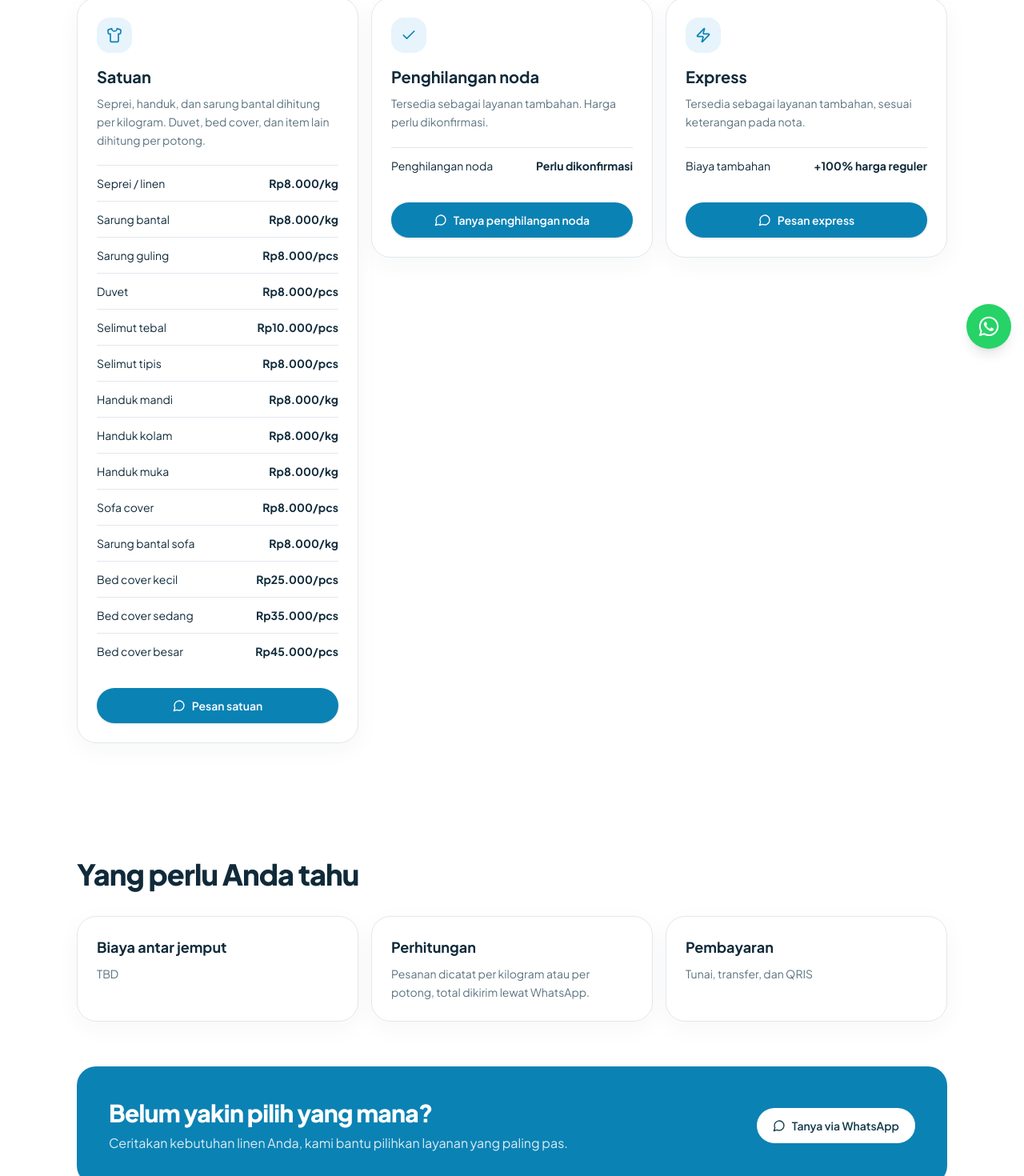
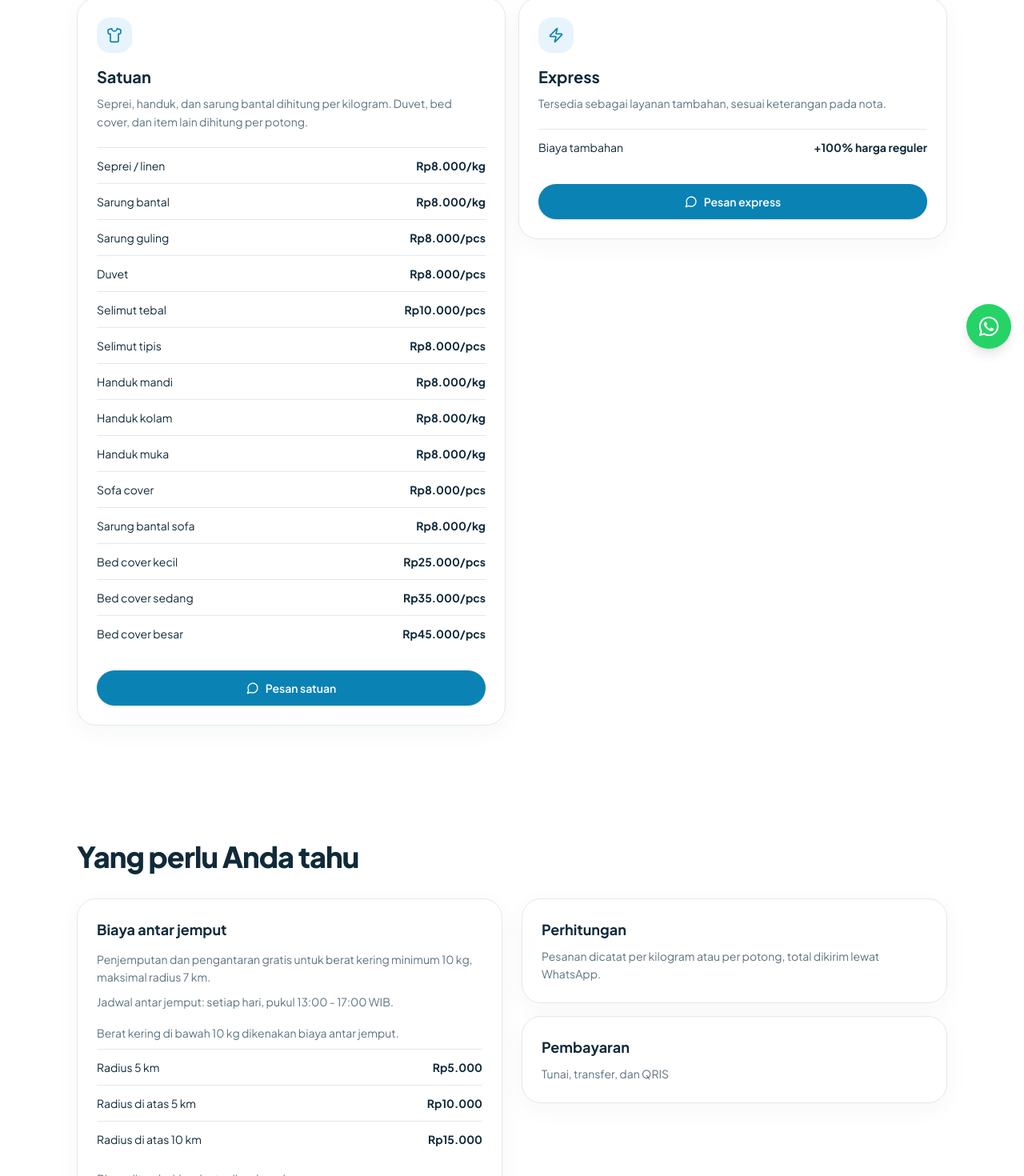
Before and after one commit to BriyanSitinjak/swaca-website, a Next.js app: page /layanan in a window 1280 px wide. Shown: the part 344-1814 px from the top of the page at 80% size. Built offline with nearby package versions, Linux system fonts and the light colour scheme.

Commit message:
fix: adjust content

```diff
--- a/src/components/home/Hero.tsx
+++ b/src/components/home/Hero.tsx
@@ -3,7 +3,7 @@ import { PageSection } from "@/components/layout/PageSection";
 import { CtaLink } from "@/components/ui/CtaLink";
 import { PhotoSlot } from "@/components/ui/PhotoSlot";
 import { ChatCtaLabel, SiteIcon } from "@/components/ui/SiteIcon";
-import { accentIcon, photoTall, primaryButton, proseText, secondaryButton } from "@/components/ui/styles";
+import { accentIcon, leadText, photoTall, primaryButton, secondaryButton } from "@/components/ui/styles";
 
 export function Hero() {
   const home = site.home;
@@ -18,7 +18,7 @@ export function Hero() {
             <h1 className="mt-5 text-[2rem] leading-[1.15] font-extrabold tracking-tight text-[#102A3A] sm:text-5xl">
               {home.title}
             </h1>
-            <p className={`mt-4 max-w-xl ${proseText}`}>{home.subtitle}</p>
+            <p className={leadText}>{home.subtitle}</p>
             <div className="mt-6 flex flex-col gap-3 sm:flex-row">
               <CtaLink cta={home.primaryCta} className={primaryButton}>
                 <ChatCtaLabel label={home.primaryCta.label} />
--- a/src/components/kontak/ContactDetails.tsx
+++ b/src/components/kontak/ContactDetails.tsx
@@ -7,7 +7,7 @@ import { CtaLink } from "@/components/ui/CtaLink";
 import { IconBadge } from "@/components/ui/IconBadge";
 import { SectionHeading } from "@/components/ui/SectionHeading";
 import { ChatCtaLabel } from "@/components/ui/SiteIcon";
-import { bodyText, inlineTextLink, primaryButtonBlock, surface } from "@/components/ui/styles";
+import { bodyText, inlineTextLink, primaryButtonBlock, surface, twoColumnGrid } from "@/components/ui/styles";
 
 function InfoCard({ icon, label, children }: { icon: IconName; label: string; children: ReactNode }) {
   return (
@@ -41,7 +41,7 @@ export function ContactDetails() {
     <PageSection pad="page">
         <SectionHeading as="h1" className="max-w-3xl" eyebrow={kontak.eyebrow} title={kontak.title} description={kontak.intro} />
 
-        <div className="mt-8 grid items-stretch gap-4 lg:grid-cols-2 lg:gap-6">
+        <div className={twoColumnGrid}>
           <div className="flex flex-col gap-4">
             <InfoCard icon={kontak.addressIcon} label={kontak.addressLabel}>
               <p className={`mt-1 text-pretty ${bodyText}`}>{site.address.display}</p>
--- a/src/components/layanan/PriceGroups.tsx
+++ b/src/components/layanan/PriceGroups.tsx
@@ -1,26 +1,16 @@
-import type { ServiceGroup } from "@/content/site";
-import { site } from "@/content/site";
+import { site, type ServiceGroup } from "@/content/site";
 import { PageSection } from "@/components/layout/PageSection";
 import { CtaLink } from "@/components/ui/CtaLink";
 import { IconBadge } from "@/components/ui/IconBadge";
 import { PriceLines } from "@/components/ui/PriceLines";
 import { SectionHeading } from "@/components/ui/SectionHeading";
 import { ChatCtaLabel } from "@/components/ui/SiteIcon";
-import { bodyText, cardShadow, primaryButtonBlock } from "@/components/ui/styles";
+import { bodyText, primaryButtonBlock, surfaceCard } from "@/components/ui/styles";
 
 function PriceCard({ group }: { group: ServiceGroup }) {
-  const featured = Boolean(group.badge);
-
   return (
-    <article
-      className={`flex flex-col rounded-3xl bg-white p-6 ${cardShadow} ${featured ? "border-2 border-[#0B82B4]" : "border border-[#E3EEF4]"}`}
-    >
-      <div className="flex items-start justify-between gap-3">
-        <IconBadge name={group.icon} />
-        {group.badge ? (
-          <span className="rounded-full bg-[#E7F4FB] px-2.5 py-1 text-xs font-semibold text-[#0B82B4]">{group.badge}</span>
-        ) : null}
-      </div>
+    <article className={`flex flex-col ${surfaceCard}`}>
+      <IconBadge name={group.icon} />
       <h2 className="mt-4 text-xl font-bold text-[#102A3A]">{group.title}</h2>
       <p className={`mt-2 ${bodyText}`}>{group.description}</p>
       <div className="mt-5">
@@ -39,7 +29,7 @@ export function PriceGroups() {
   return (
     <PageSection pad="page">
         <SectionHeading as="h1" eyebrow={layanan.eyebrow} title={layanan.title} description={layanan.intro} />
-        <div className="mt-8 grid items-start gap-4 lg:grid-cols-3">
+        <div className="mt-8 grid items-start gap-4 lg:grid-cols-2">
           {layanan.groups.map((group) => (
             <PriceCard key={group.id} group={group} />
           ))}
--- a/src/components/layanan/ServiceNotes.tsx
+++ b/src/components/layanan/ServiceNotes.tsx
@@ -1,16 +1,21 @@
 import { site } from "@/content/site";
 import { PageSection } from "@/components/layout/PageSection";
 import { ClosingBanner } from "@/components/ui/ClosingBanner";
+import { PickupPolicy } from "@/components/ui/PickupPolicy";
 import { SectionHeading } from "@/components/ui/SectionHeading";
-import { bodyText, cardGrid, cardTitle, surfaceCard } from "@/components/ui/styles";
+import { bodyText, cardTitle, surfaceCard } from "@/components/ui/styles";
 
 export function ServiceNotes() {
   const { layanan } = site;
 
   return (
     <PageSection tone="white">
-        <SectionHeading title={layanan.notesTitle} />
-        <div className={cardGrid}>
+      <SectionHeading title={layanan.notesTitle} />
+      <div className="mt-8 grid items-start gap-4 lg:grid-cols-2 lg:gap-6">
+        <article className={surfaceCard}>
+          <PickupPolicy />
+        </article>
+        <div className="grid content-start gap-4 sm:grid-cols-2 lg:grid-cols-1">
           {layanan.notes.map((note) => (
             <article key={note.title} className={surfaceCard}>
               <h3 className={cardTitle}>{note.title}</h3>
@@ -18,9 +23,10 @@ export function ServiceNotes() {
             </article>
           ))}
         </div>
-        <div className="mt-10 sm:mt-14">
-          <ClosingBanner title={layanan.closing.title} subtitle={layanan.closing.subtitle} cta={layanan.closing.cta} />
-        </div>
+      </div>
+      <div className="mt-10 sm:mt-14">
+        <ClosingBanner title={layanan.closing.title} subtitle={layanan.closing.subtitle} cta={layanan.closing.cta} />
+      </div>
     </PageSection>
   );
 }
--- a/src/components/tentang/Story.tsx
+++ b/src/components/tentang/Story.tsx
@@ -2,7 +2,7 @@ import { site } from "@/content/site";
 import { PageSection } from "@/components/layout/PageSection";
 import { PhotoSlot } from "@/components/ui/PhotoSlot";
 import { SectionHeading } from "@/components/ui/SectionHeading";
-import { chip, photoTall, proseText } from "@/components/ui/styles";
+import { chip, leadText, photoTall } from "@/components/ui/styles";
 
 export function Story() {
   const { tentang } = site;
@@ -12,7 +12,7 @@ export function Story() {
         <div className="grid items-center gap-8 lg:grid-cols-2 lg:gap-12">
           <div>
             <SectionHeading as="h1" className="max-w-xl" eyebrow={tentang.eyebrow} title={tentang.title} />
-            <p className={`mt-4 max-w-xl ${proseText}`}>{tentang.story}</p>
+            <p className={leadText}>{tentang.story}</p>
             <p className="mt-4 max-w-xl text-base leading-relaxed text-[#153C4B]">{tentang.belief}</p>
           </div>
           <PhotoSlot photo={tentang.portrait} className={photoTall} />
--- /dev/null
+++ b/src/components/ui/PickupPolicy.tsx
@@ -0,0 +1,30 @@
+import { site } from "@/content/site";
+import { PriceLines } from "@/components/ui/PriceLines";
+import { bodyText, cardTitle } from "@/components/ui/styles";
+
+export function PickupSummary() {
+  const { pickup } = site;
+
+  return (
+    <>
+      <p className={`mt-3 text-pretty ${bodyText}`}>{pickup.freeNote}</p>
+      <p className={`mt-2 ${bodyText}`}>{pickup.schedule}</p>
+    </>
+  );
+}
+
+export function PickupPolicy() {
+  const { pickup } = site;
+
+  return (
+    <div>
+      <h3 className={cardTitle}>{pickup.title}</h3>
+      <PickupSummary />
+      <p className={`mt-4 ${bodyText}`}>{pickup.paidNote}</p>
+      <div className="mt-2">
+        <PriceLines lines={pickup.fees} compact />
+      </div>
+      <p className={`mt-4 ${bodyText}`}>{pickup.billingNote}</p>
+    </div>
+  );
+}
--- a/src/components/ui/styles.ts
+++ b/src/components/ui/styles.ts
@@ -25,7 +25,7 @@ export const inverseButton = `${buttonBase} w-full bg-white text-[#153C4B] hover
 
 export const headerButton = `items-center justify-center gap-2 rounded-full px-4 py-2.5 text-sm font-semibold transition-colors ${primaryFill} ${focusRing}`;
 
-export const textLink = `font-semibold text-[#0B82B4] underline decoration-[#0B82B4]/30 underline-offset-4 transition-colors hover:text-[#086F9A] ${focusRing}`;
+const textLink = `font-semibold text-[#0B82B4] underline decoration-[#0B82B4]/30 underline-offset-4 transition-colors hover:text-[#086F9A] ${focusRing}`;
 
 export const inlineTextLink = `inline-flex text-sm ${textLink}`;
 
@@ -47,6 +47,10 @@ export const accentIcon = "h-4 w-4 shrink-0 text-[#0B82B4]";
 
 export const cardGrid = "mt-8 grid gap-4 md:grid-cols-3";
 
+export const twoColumnGrid = "mt-8 grid items-stretch gap-4 lg:grid-cols-2 lg:gap-6";
+
+export const leadText = `mt-4 max-w-xl ${proseText}`;
+
 export const mediaFrame = "relative overflow-hidden rounded-[1.75rem] border border-[#D5E3EC] bg-[#E7F4FB]";
 
 export const photoTall = "min-h-[240px] sm:min-h-[320px]";
--- a/src/content/site.ts
+++ b/src/content/site.ts
@@ -68,11 +68,10 @@ export type ServiceHighlight = {
 };
 
 export type ServiceGroup = {
-  id: "satuan" | "express" | "noda";
+  id: "satuan" | "express";
   icon: IconName;
   title: string;
   description: string;
-  badge?: string;
   lines: PriceLine[];
   cta: WhatsAppCta;
 };
@@ -132,9 +131,14 @@ export type SiteContent = {
     summary: string;
     rows: string[];
   };
-  areas: string[];
-  pickupFeeNote: string;
-  outsideAreaNote: string;
+  pickup: {
+    title: string;
+    freeNote: string;
+    schedule: string;
+    paidNote: string;
+    fees: PriceLine[];
+    billingNote: string;
+  };
   nav: NavItem[];
   chrome: {
     openMenuLabel: string;
@@ -184,8 +188,6 @@ export type SiteContent = {
       lines: PriceLine[];
       detailCta: InternalCta;
       areaTitle: string;
-      areaMissingNote: string;
-      areaMissingCta: WhatsAppCta;
       areaMapCta: InternalCta;
     };
     closing: {
@@ -239,7 +241,6 @@ export type SiteContent = {
 
 const satuanMessage = "Halo, saya mau pesan laundry satuan";
 const expressMessage = "Halo, saya mau pesan laundry express";
-const nodaMessage = "Halo, saya mau tanya layanan penghilangan noda";
 
 export const site = {
   business: {
@@ -270,9 +271,18 @@ export const site = {
     summary: "Buka 08:00 - 17:00 WIB",
     rows: ["Senin sampai Sabtu: [jam]", "Minggu: [jam / tutup]"],
   },
-  areas: ["Bogor"],
-  pickupFeeNote: "Area layanan hingga radius ±10 km dari outlet SWACA",
-  outsideAreaNote: "Di luar area layanan? Tanyakan dulu lewat WhatsApp.",
+  pickup: {
+    title: "Biaya antar jemput",
+    freeNote: "Penjemputan dan pengantaran gratis untuk berat kering minimum 10 kg, maksimal radius 7 km.",
+    schedule: "Jadwal antar jemput: setiap hari, pukul 13:00 - 17:00 WIB.",
+    paidNote: "Berat kering di bawah 10 kg dikenakan biaya antar jemput.",
+    fees: [
+      { id: "pickup-5", name: "Radius 5 km", priceLabel: "Rp5.000" },
+      { id: "pickup-above-5", name: "Radius di atas 5 km", priceLabel: "Rp10.000" },
+      { id: "pickup-above-10", name: "Radius di atas 10 km", priceLabel: "Rp15.000" },
+    ],
+    billingNote: "Biaya ditambahkan ke tagihan laundry.",
+  },
   nav: [
     { label: "Beranda", href: "/" },
     { label: "Layanan & Harga", href: "/layanan" },
@@ -410,7 +420,7 @@ export const site = {
           id: "antar-jemput",
           icon: "truck",
           title: "Antar Jemput",
-          description: "Kami jemput dan antar linen serta perlengkapan di area layanan kami.",
+          description: "Gratis untuk berat kering minimum 10 kg dalam radius 7 km. Setiap hari, pukul 13:00 - 17:00.",
           cta: {
             kind: "internal",
             id: "service-antar-jemput",
@@ -432,7 +442,7 @@ export const site = {
         {
           index: "2",
           title: "Kami jemput",
-          description: "Kurir kami datang sesuai jadwal, perlengkapan dicatat per kilogram atau per potong.",
+          description: "Kurir datang setiap hari pukul 13:00 - 17:00. Perlengkapan dicatat per kilogram atau per potong.",
         },
         {
           index: "3",
@@ -481,18 +491,11 @@ export const site = {
         label: "Lihat daftar harga lengkap",
         href: "/layanan",
       },
-      areaTitle: "Area antar jemput",
-      areaMissingNote: "Alamat Anda tidak ada di daftar?",
-      areaMissingCta: {
-        kind: "whatsapp",
-        id: "home-area-ask",
-        label: "Tanyakan saja lewat WhatsApp",
-        message: "Halo, alamat saya belum ada di daftar area antar jemput. Apakah bisa dijemput?",
-      },
+      areaTitle: "Antar jemput",
       areaMapCta: {
         kind: "internal",
         id: "home-area-map",
-        label: "Lihat peta area layanan",
+        label: "Lihat biaya antar jemput",
         href: "/kontak",
       },
     },
@@ -541,19 +544,6 @@ export const site = {
         },
       },
       {
-        id: "noda",
-        icon: "check",
-        title: "Penghilangan noda",
-        description: "Tersedia sebagai layanan tambahan. Harga perlu dikonfirmasi.",
-        lines: [{ id: "noda-stain", name: "Penghilangan noda", priceLabel: "Perlu dikonfirmasi" }],
-        cta: {
-          kind: "whatsapp",
-          id: "layanan-noda",
-          label: "Tanya penghilangan noda",
-          message: nodaMessage,
-        },
-      },
-      {
         id: "express",
         icon: "bolt",
         title: "Express",
@@ -569,10 +559,6 @@ export const site = {
     ],
     notesTitle: "Yang perlu Anda tahu",
     notes: [
-      {
-        title: "Biaya antar jemput",
-        body: "TBD",
-      },
       {
         title: "Perhitungan",
         body: "Pesanan dicatat per kilogram atau per potong, total dikirim lewat WhatsApp.",
```
Also changed, not shown: src/components/home/PricePreview.tsx (+4 -15 lines), src/components/kontak/ServiceArea.tsx (+6 -14 lines).
